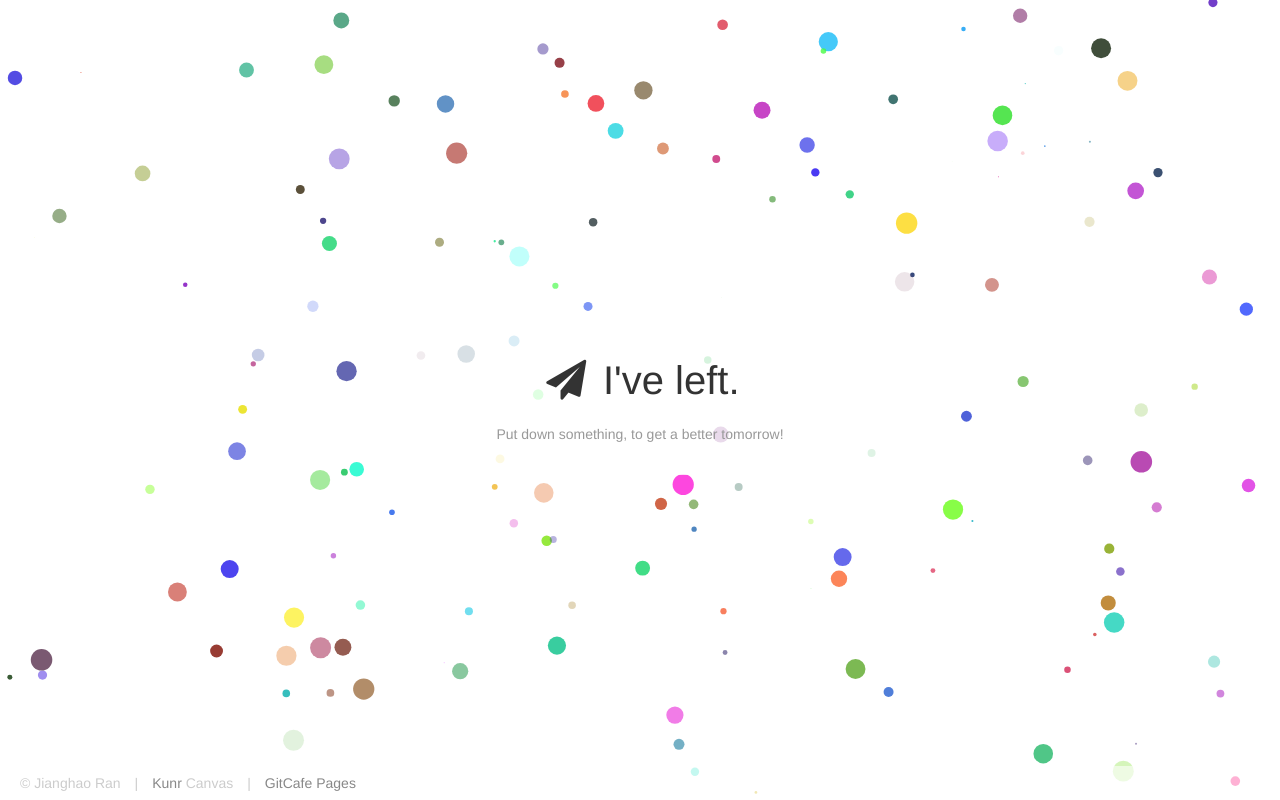
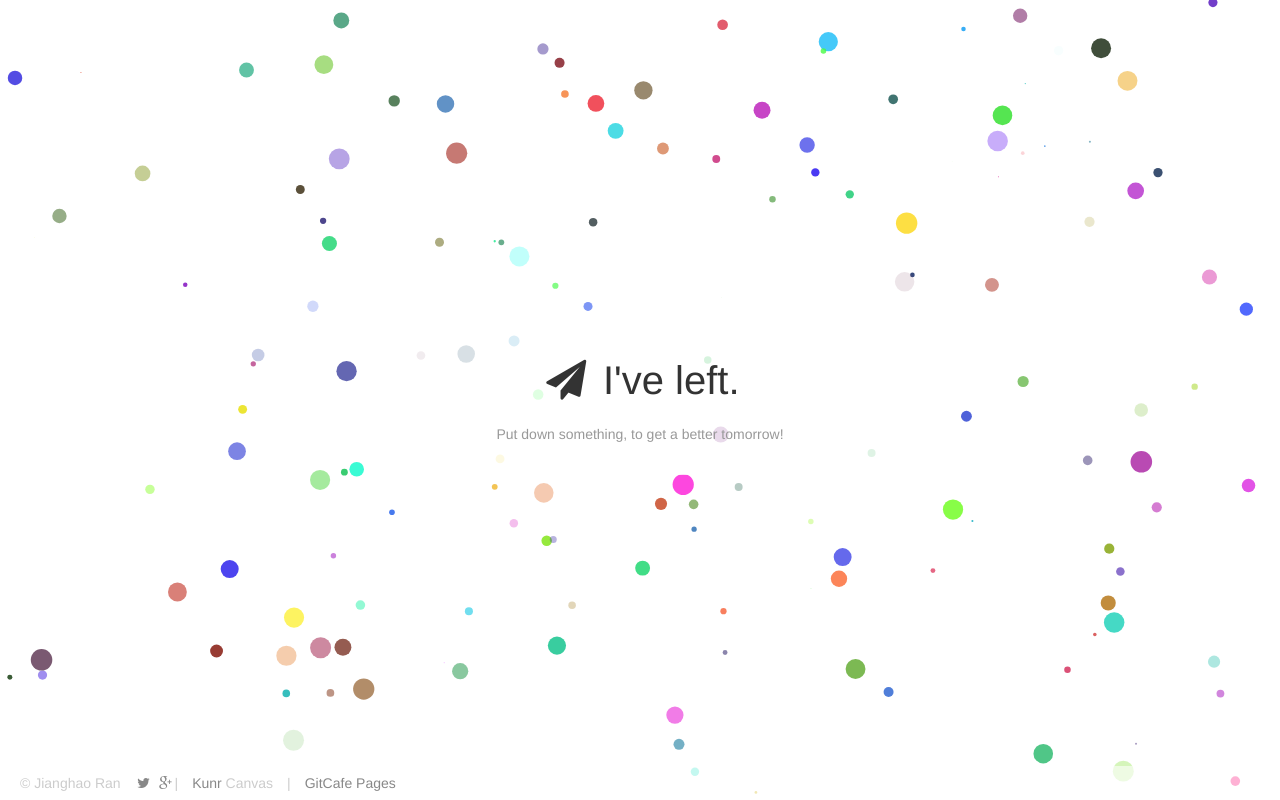
Before and after one commit to Skimige/blog-redirect, a plain HTML site: page index.html in a window 1280 px wide. Drawn offline with Linux system fonts and the light colour scheme.

Commit message:
add community

```diff
--- a/index.html
+++ b/index.html
@@ -11,7 +11,7 @@
   </section>
   <div class="footer">
     <ul>
-      <li>© Jianghao Ran　|　<a href="http://kunr.me/" target="_blank">Kunr</a> Canvas　|　<a href="https://gitcafe.com" targer="_blank">GitCafe Pages</a></li>
+      <li>© Jianghao Ran　<a href="https://twitter.com/ranjianghao" target="_blank"><i class="fa fa-twitter fa-fw"></i></a> <a href="https://plus.google.com/115089198820028999295" target="_blank"><i class="fa fa-google-plus fa-fw"></i></a>|　<a href="http://kunr.me/" target="_blank">Kunr</a> Canvas　|　<a href="https://gitcafe.com" target="_blank">GitCafe Pages</a></li>
     </ul>
   </div>
   <canvas id="canvas" width="1364" height="366">NOT SUPPORT CANVAS</canvas>
```
